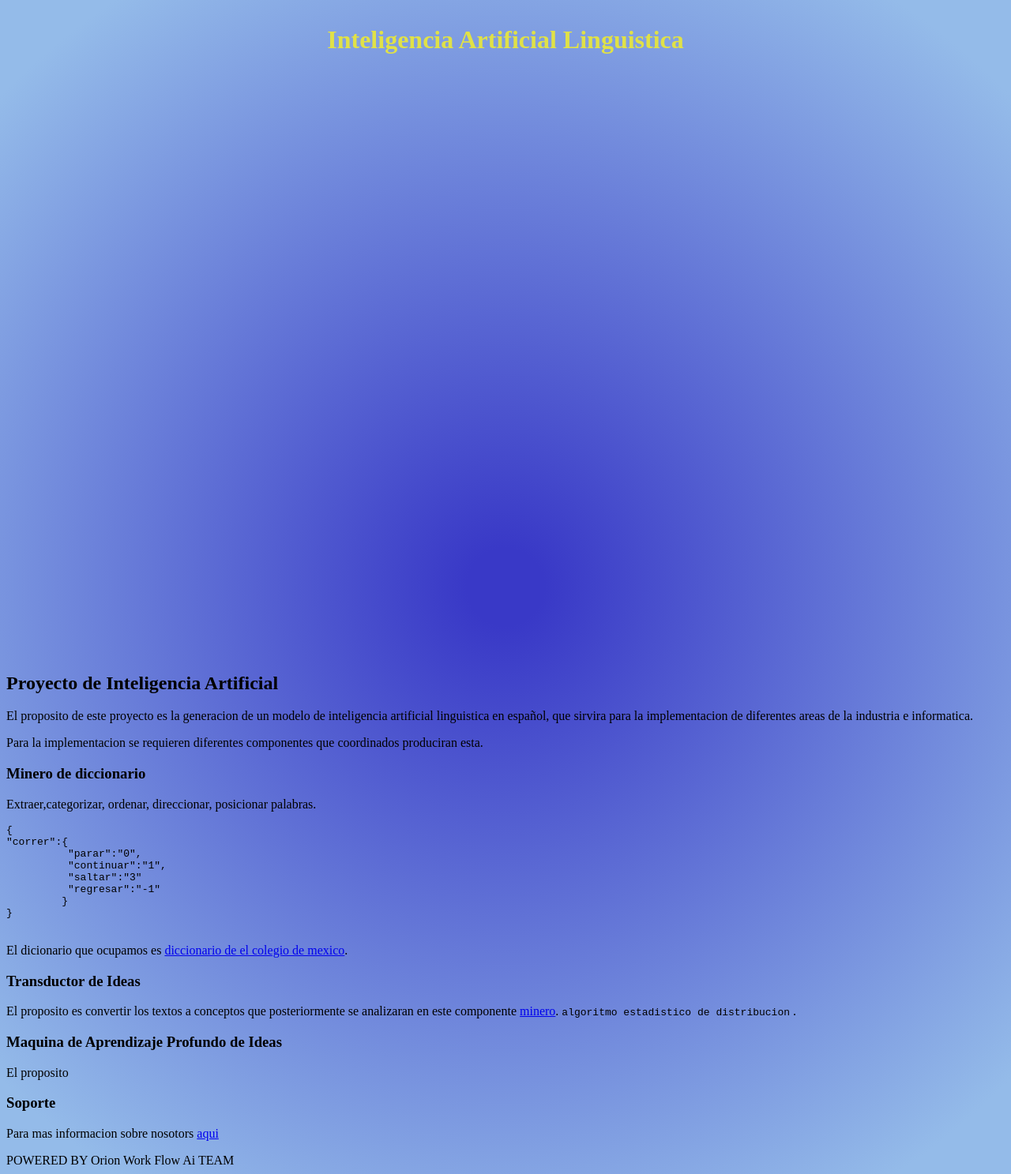
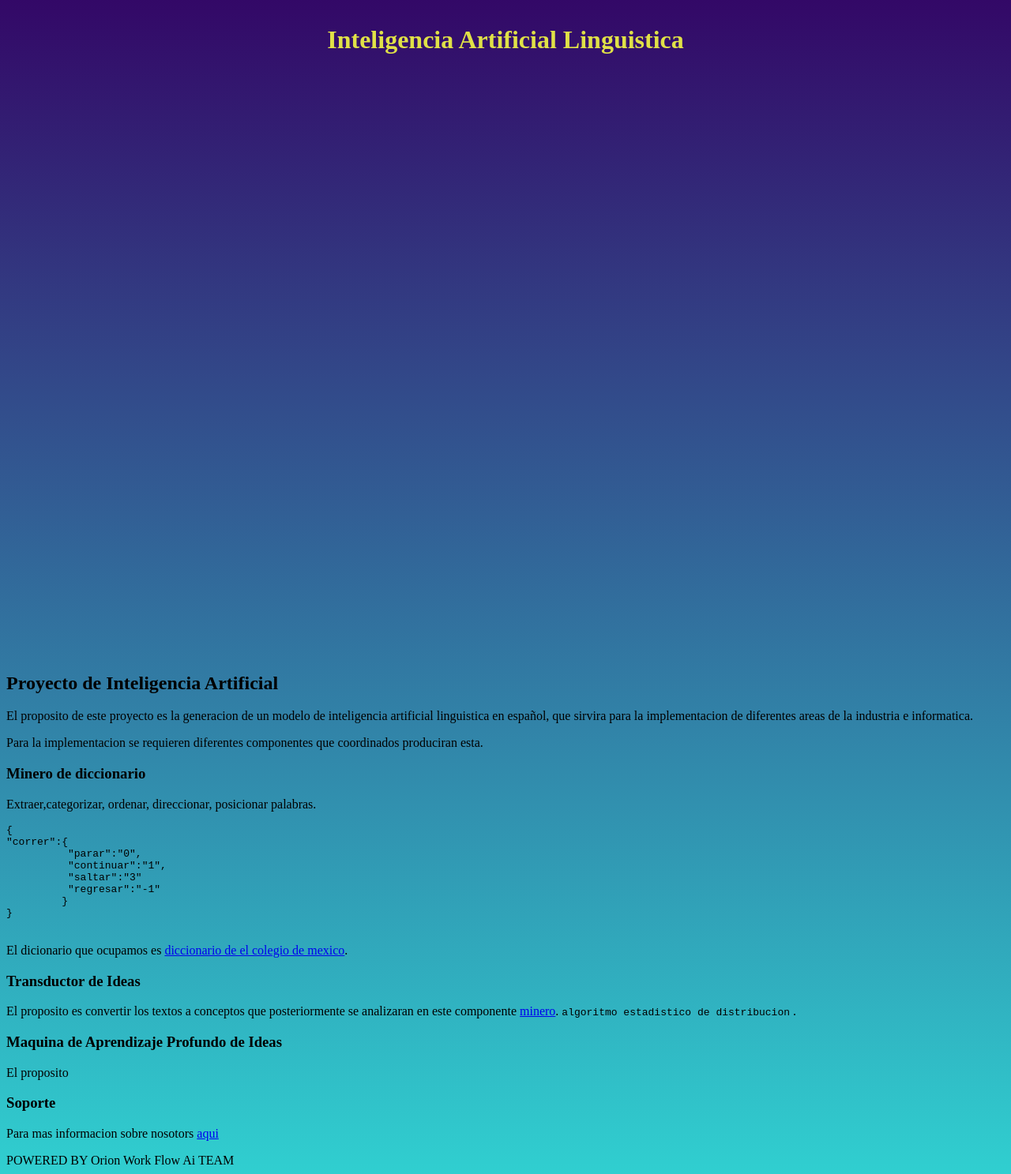
Before and after one commit to PT-Adrian/orionworkflow.github.io, a Jekyll site: the page built from index.md, in a window 1280 px wide. Shown: the whole page at 79% size. Built offline with Jekyll 4.4.1, drawn with Linux system fonts in a browser that asks for light colours; our own code applies the rules of GitHub Pages for plain Markdown files.

Commit message:
Update style.css

```diff
--- a/assets/css/style.css
+++ b/assets/css/style.css
@@ -1,7 +1,6 @@
 
 body {
-background: rgb(57,57,199);
-background: radial-gradient(circle, rgba(57,57,199,1) 5%, rgba(148,187,233,1) 91%);
+background-image: linear-gradient(to top, #30cfd0 0%, #330867 100%);
 }
 
 .sky {
```
